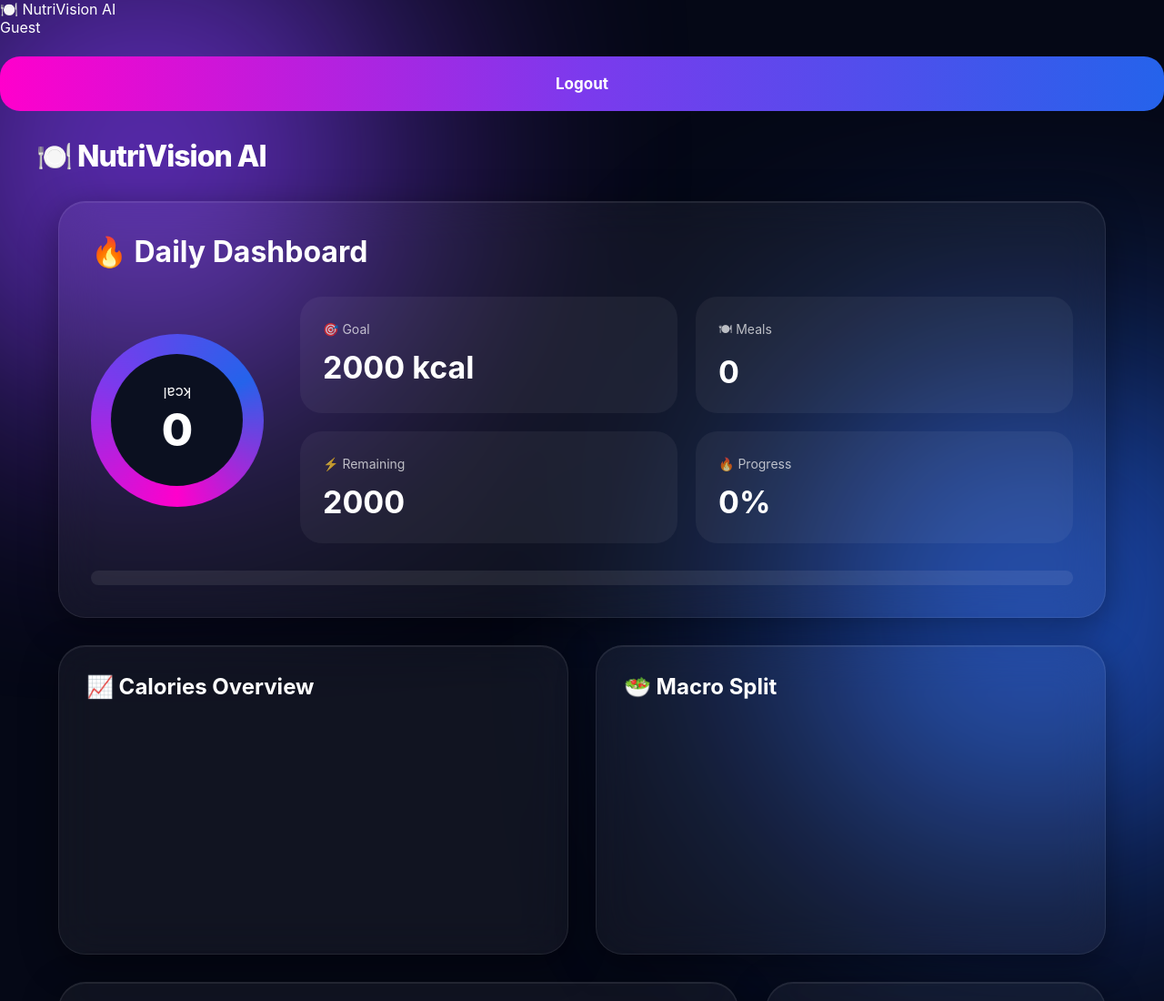
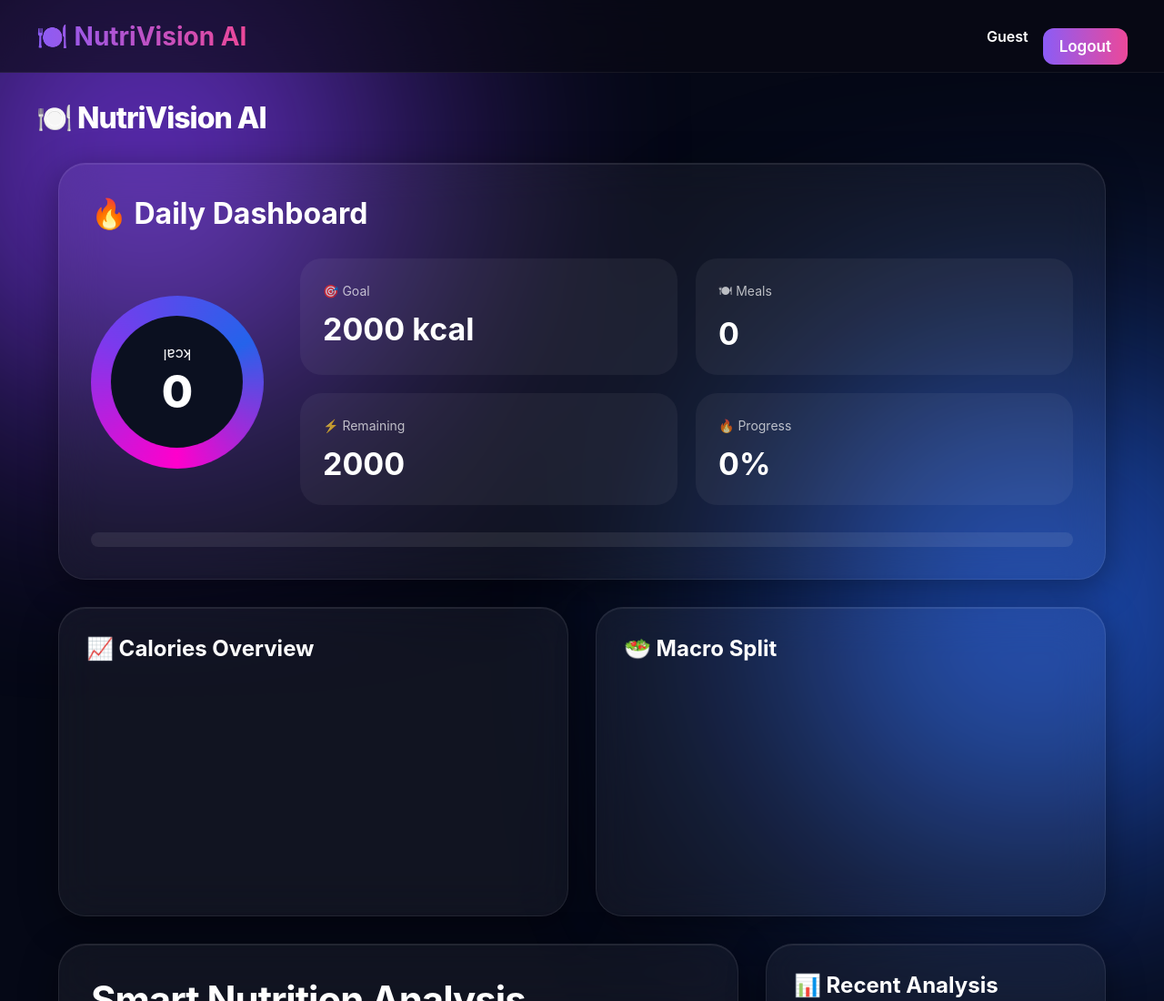
Before and after one commit to SujalPaul/ai-calorie-tracker, a website with bundled scripts: page index.html in a window 1280 px wide. Shown: the top 1100 px of the page at 91% size. Built offline with nearby package versions, Linux system fonts and the light colour scheme.

Commit message:
Update style.css

```diff
--- a/style.css
+++ b/style.css
@@ -559,3 +559,59 @@ button:active{
   }
 
 }
+.navbar{
+    width:100%;
+    height:80px;
+    display:flex;
+    justify-content:space-between;
+    align-items:center;
+    padding:0 40px;
+    position:sticky;
+    top:0;
+    z-index:1000;
+
+    background:rgba(10,10,20,0.65);
+    backdrop-filter:blur(18px);
+
+    border-bottom:1px solid rgba(255,255,255,0.06);
+}
+
+.logo{
+    font-size:28px;
+    font-weight:700;
+
+    background:linear-gradient(90deg,#8b5cf6,#ec4899);
+    -webkit-background-clip:text;
+    -webkit-text-fill-color:transparent;
+}
+
+.user-section{
+    display:flex;
+    align-items:center;
+    gap:16px;
+}
+
+#userName{
+    color:white;
+    font-weight:600;
+}
+
+#logoutBtn{
+    border:none;
+    padding:10px 18px;
+    border-radius:12px;
+
+    background:linear-gradient(90deg,#8b5cf6,#ec4899);
+
+    color:white;
+    font-weight:600;
+
+    cursor:pointer;
+
+    transition:0.3s;
+}
+
+#logoutBtn:hover{
+    transform:translateY(-2px) scale(1.03);
+    box-shadow:0 0 20px rgba(236,72,153,0.4);
+}
```
